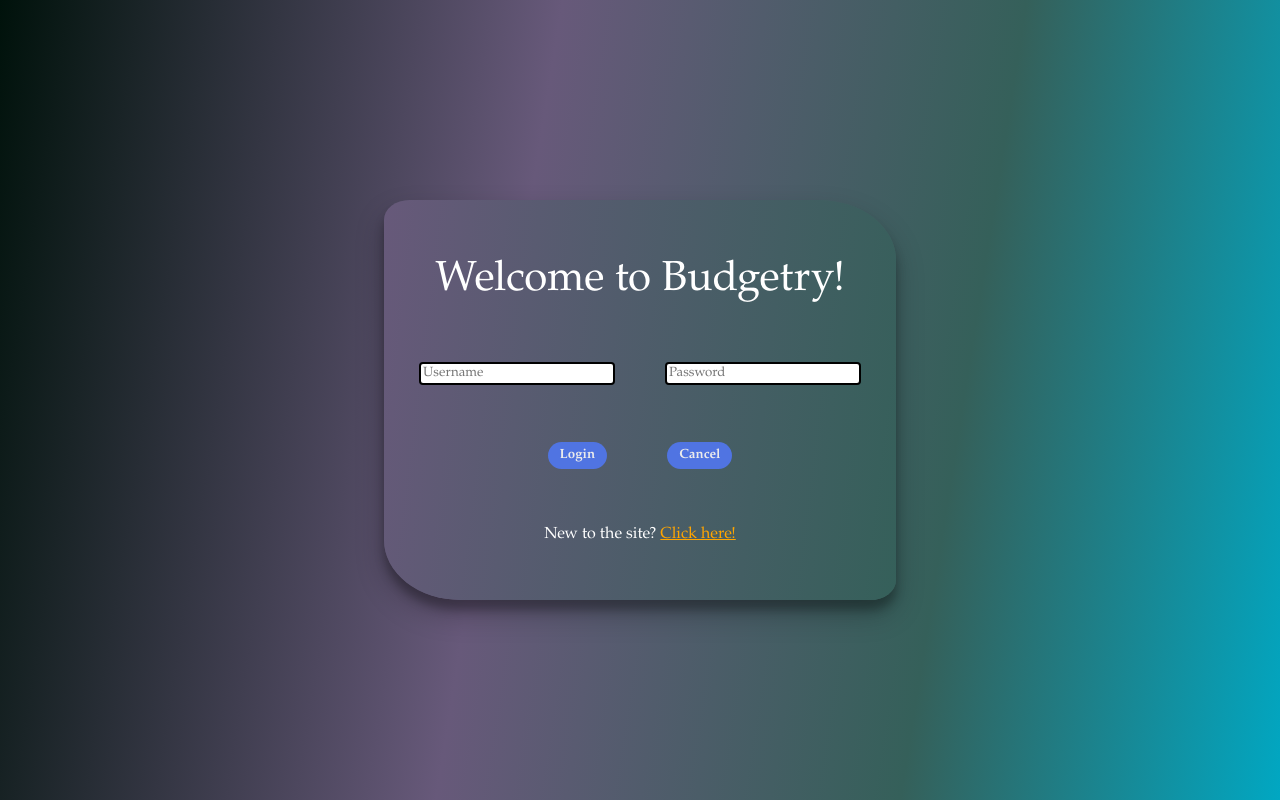
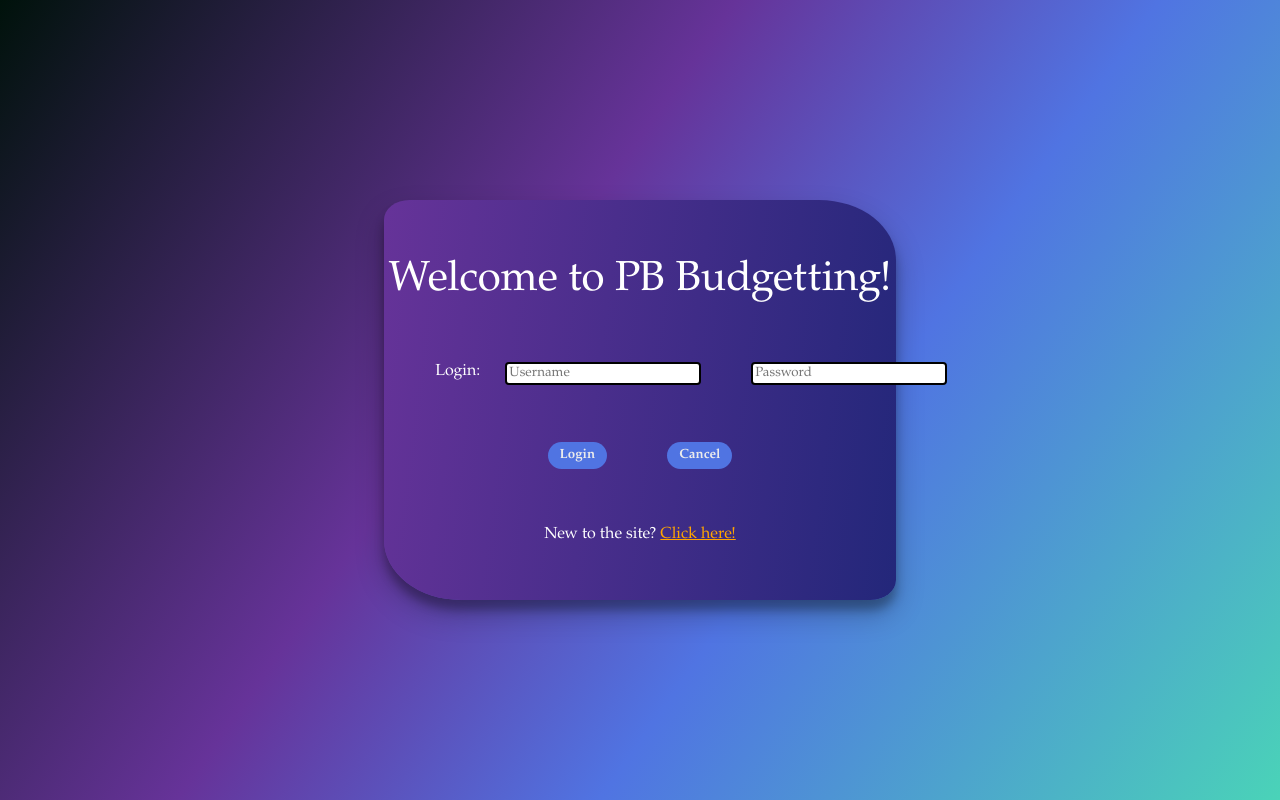
Before and after one commit to agprett/budget-project, a React (Create React App) app: page /home in a window 1280 px wide. Built offline with nearby package versions, Linux system fonts and the light colour scheme; what redux-promise-middleware would draw is missing.

Commit message:
continued styling the expenses page and restyled the login and register page

```diff
--- a/src/Components/Expenses/Expenses.css
+++ b/src/Components/Expenses/Expenses.css
@@ -10,7 +10,7 @@
 }
 
 .expense-left {
-  height: 100%;
+  height: 95%;
   width: 30%;
   padding-top: 20px;
   display: flex;
@@ -76,6 +76,7 @@
 .expense-right {
   height: 95%;
   width: 70%;
+  margin: 0px 5px;
   display: flex;
   flex-direction: column;
   justify-content: space-evenly;
@@ -99,6 +100,7 @@
 
 .expense-filter {
   height: 35px;
+  margin: 5px 0px;
   padding: 5px 0px;
   width: 100%;
   /* background-color: powderblue; */
@@ -118,7 +120,7 @@
   padding: 15px;
   margin-top: 10px;
   border-radius: 10px;
-  background-color: #5074E2;
+  background-color: #23277A;
   /* box-shadow: 0 14px 28px 0 rgba(0,0,0,.25), 0 10px 10px 0 rgba(0,0,0,.26); */
   overflow: auto;
 }
@@ -172,6 +174,10 @@
   text-align: right;
 }
 
+.load-more-button {
+  margin: 10px 10px;
+}
+
 .null {
   display: none;
 }
--- a/src/Components/Expenses/Expenses.js
+++ b/src/Components/Expenses/Expenses.js
@@ -256,15 +256,10 @@ function Expenses() {
       ) : (
         <section className='expense-section'>
           <section className='expense-left'>
-          <button
-            onClick={() => {
-              setNewRecurring({display: true, name: '', category:'', amount: '', date: ''})
-            }}
-          >Add New Recurring</button>
-          <section className='recurring'>
-            <section className={newRecurring.display ? 'recure' : 'null'}>
+            {newRecurring.display ? (
+              <section className='recurring-displays'>
                 <input
-                // className='recure-name'
+                  // className='recure-name'/
                   placeholder='Name'
                   value={newRecurring.name}
                   onChange={event => {
@@ -346,6 +341,14 @@ function Expenses() {
                   }}
                 >Cancel</button>
               </section>
+            ) : (
+              <button
+                onClick={() => {
+                  setNewRecurring({display: true, name: '', category:'', amount: '', date: ''})
+                }}
+              >Add New Recurring</button>
+            )}
+            <section className='recurring'>
               {viewRecurring}
             </section>
           </section>
--- a/src/Components/Login/Login.css
+++ b/src/Components/Login/Login.css
@@ -1,7 +1,7 @@
 .log-back {
   height: 100vh;
   width: 100vw;
-  background-image: -webkit-linear-gradient(351deg,#00120b,#67597a 40%,#35605a 73%,#01a7c2);
+  background-image: -webkit-linear-gradient(325deg,#00120b,#663399 40%,#5074E2 63%,#4AD3B8);
   display: flex;
   justify-content: center;
   align-items: center;
@@ -11,7 +11,7 @@
   height: 400px;
   width: 40%;
   box-shadow: 0 14px 28px 0 rgba(0,0,0,.25), 0 10px 10px 0 rgba(0,0,0,.26);
-  background-image: linear-gradient(97deg,#67597a,#35605a);
+  background-image: linear-gradient(97deg,#663399,#23277A);
   color: white;
   border-radius: 5% 15%;
   display: flex;
@@ -23,6 +23,12 @@
 
 .title {
   font-size: 42px;
+}
+
+.log-inputs {
+  width: 80%;
+  display: flex;
+  justify-content: space-between;
 }
 
 .log-input {
--- a/src/Components/Login/Login.js
+++ b/src/Components/Login/Login.js
@@ -9,8 +9,9 @@ function Login(props){
   return (
     <div className='log-back'>
     <section className='login'>
-      <p className='title'>Welcome to Budgetry!</p>
+      <p className='title'>Welcome to PB Budgetting!</p>
       <section className='log-inputs'>
+        <p>Login:</p>
         <input
           className='log-input'
           value={user.username}
--- a/src/Components/Register/Register.css
+++ b/src/Components/Register/Register.css
@@ -1,7 +1,7 @@
 .reg-back {
   height: 100vh;
   width: 100vw;
-  background-image: linear-gradient(351deg,#00120b,#67597a 40%,#35605a 73%,#01a7c2);
+  background-image: linear-gradient(225deg,#00120b,#663399 40%,#5074E2 63%,#4AD3B8);
   display: flex;
   justify-content: center;
   align-items: center;
@@ -11,7 +11,7 @@
   height: 400px;
   width: 40%;
   box-shadow: 0 14px 28px 0 rgba(0,0,0,.25), 0 10px 10px 0 rgba(0,0,0,.26);
-  background-image: linear-gradient(97deg,#67597a,#35605a);
+  background-image: linear-gradient(97deg,#663399,#23277A);
   color: white;
   border-radius: 5% 15%;
   display: flex;
@@ -23,6 +23,12 @@
 
 .title {
   font-size: 42px;
+}
+
+.reg-inputs {
+  width: 80%;
+  display: flex;
+  justify-content: space-between;
 }
 
 .reg-input {
--- a/src/Components/Register/Register.js
+++ b/src/Components/Register/Register.js
@@ -9,8 +9,9 @@ function Register(props){
   return (
     <div className='reg-back'>
       <section className='register'>
-        <p className='title'>Welcome to Budgetry!</p>
+        <p className='title'>Welcome to  PB Budgetting!</p>
         <section className='reg-inputs'>
+          <p>Register:</p>
           <input
             className='reg-input'
             value={user.username}
```
Lines whose indentation alone changed are shown as unchanged.
